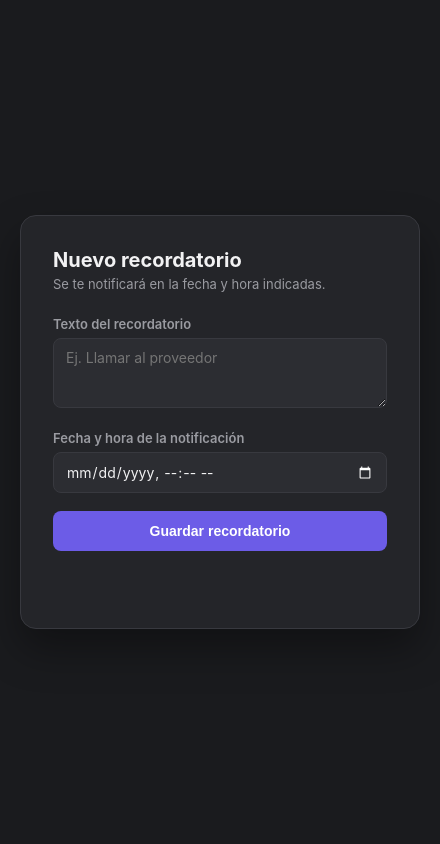
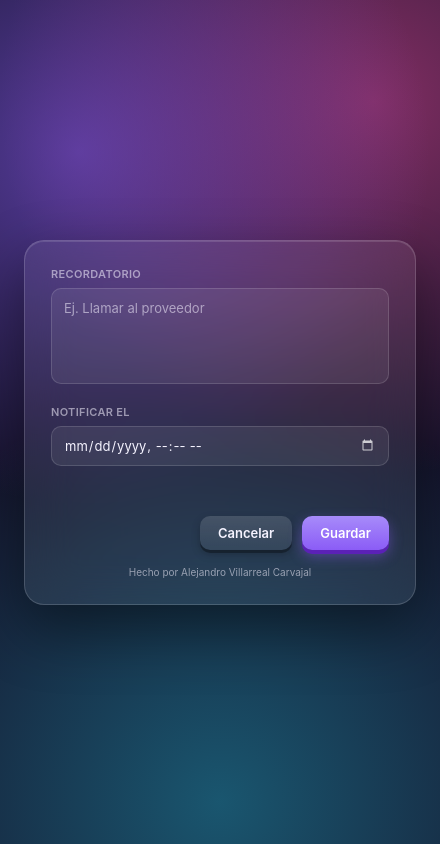
Before and after one commit to alexvilla50911/Remind-Up, an Electron app: page index.html in a window 440 px wide. Drawn offline with Linux system fonts and the light colour scheme; no server answers.

Commit message:
RemindUP v1.1.0

```diff
--- a/index.html
+++ b/index.html
@@ -2,149 +2,32 @@
 <html lang="es">
 <head>
   <meta charset="UTF-8" />
-  <meta http-equiv="Content-Security-Policy" content="default-src 'self'; style-src 'self' 'unsafe-inline'" />
+  <meta http-equiv="Content-Security-Policy" content="default-src 'self'; style-src 'self'" />
   <title>RemindUP</title>
-  <style>
-    :root {
-      --bg: #1a1b1e;
-      --surface: #242529;
-      --surface-alt: #2c2d32;
-      --border: #38393f;
-      --text: #f2f2f3;
-      --text-muted: #9a9ba1;
-      --accent: #6c5ce7;
-      --accent-hover: #7d6ff2;
-      --success: #2ecc71;
-    }
-
-    * {
-      box-sizing: border-box;
-    }
-
-    body {
-      margin: 0;
-      height: 100vh;
-      display: flex;
-      align-items: center;
-      justify-content: center;
-      background: var(--bg);
-      color: var(--text);
-      font-family: -apple-system, BlinkMacSystemFont, 'Segoe UI', sans-serif;
-    }
-
-    .card {
-      width: 100%;
-      max-width: 400px;
-      background: var(--surface);
-      border: 1px solid var(--border);
-      border-radius: 16px;
-      padding: 32px;
-      box-shadow: 0 20px 40px rgba(0, 0, 0, 0.35);
-    }
-
-    h1 {
-      font-size: 20px;
-      margin: 0 0 4px;
-    }
-
-    .subtitle {
-      color: var(--text-muted);
-      font-size: 13px;
-      margin: 0 0 24px;
-    }
-
-    label {
-      display: block;
-      font-size: 13px;
-      font-weight: 600;
-      margin-bottom: 6px;
-      color: var(--text-muted);
-    }
-
-    .field {
-      margin-bottom: 18px;
-    }
-
-    input[type='text'],
-    textarea,
-    input[type='datetime-local'] {
-      width: 100%;
-      background: var(--surface-alt);
-      border: 1px solid var(--border);
-      border-radius: 8px;
-      padding: 10px 12px;
-      color: var(--text);
-      font-size: 14px;
-      font-family: inherit;
-      outline: none;
-      transition: border-color 0.15s ease;
-    }
-
-    textarea {
-      resize: vertical;
-      min-height: 70px;
-    }
-
-    input:focus,
-    textarea:focus {
-      border-color: var(--accent);
-    }
-
-    input[type='datetime-local']::-webkit-calendar-picker-indicator {
-      filter: invert(1);
-      cursor: pointer;
-    }
-
-    button {
-      width: 100%;
-      padding: 12px;
-      border: none;
-      border-radius: 8px;
-      background: var(--accent);
-      color: white;
-      font-size: 14px;
-      font-weight: 600;
-      cursor: pointer;
-      transition: background 0.15s ease;
-    }
-
-    button:hover {
-      background: var(--accent-hover);
-    }
-
-    button:disabled {
-      opacity: 0.6;
-      cursor: not-allowed;
-    }
-
-    .status {
-      margin-top: 14px;
-      font-size: 13px;
-      text-align: center;
-      min-height: 18px;
-      color: var(--success);
-    }
-  </style>
+  <link rel="stylesheet" href="styles.css" />
 </head>
 <body>
   <div class="card">
-    <h1>Nuevo recordatorio</h1>
-    <p class="subtitle">Se te notificará en la fecha y hora indicadas.</p>
-
     <form id="reminder-form">
       <div class="field">
-        <label for="text">Texto del recordatorio</label>
+        <label for="text">Recordatorio</label>
         <textarea id="text" name="text" placeholder="Ej. Llamar al proveedor" required></textarea>
       </div>
 
       <div class="field">
-        <label for="datetime">Fecha y hora de la notificación</label>
+        <label for="datetime">Notificar el</label>
         <input type="datetime-local" id="datetime" name="datetime" required />
       </div>
 
-      <button type="submit" id="save-btn">Guardar recordatorio</button>
       <p class="status" id="status"></p>
+
+      <div class="actions">
+        <button type="button" id="cancel-btn" class="btn btn-plain">Cancelar</button>
+        <button type="submit" id="save-btn" class="btn btn-accent">Guardar</button>
+      </div>
     </form>
+
+    <p class="credit">Hecho por Alejandro Villarreal Carvajal</p>
   </div>
 
   <script src="renderer.js"></script>
--- a/package.json
+++ b/package.json
@@ -8,7 +8,7 @@
     "start": "electron .",
     "package:mac": "electron-packager . RemindUP --platform=darwin --arch=arm64 --overwrite --out=dist --prune=true"
   },
-  "author": "",
+  "author": "Alejandro Villarreal Carvajal",
   "license": "ISC",
   "devDependencies": {
     "@electron/packager": "^20.0.1",
--- a/renderer.js
+++ b/renderer.js
@@ -2,12 +2,15 @@ const form = document.getElementById('reminder-form');
 const textInput = document.getElementById('text');
 const datetimeInput = document.getElementById('datetime');
 const saveBtn = document.getElementById('save-btn');
+const cancelBtn = document.getElementById('cancel-btn');
 const status = document.getElementById('status');
 
-// Cuando el menú "Recordatorios > Nuevo recordatorio" o el atajo Cmd+N
-// disparan la ventana, se enfoca directamente el campo de texto.
 window.remindupAPI.onFocusNewReminder(() => {
   textInput.focus();
+});
+
+cancelBtn.addEventListener('click', () => {
+  window.close();
 });
 
 form.addEventListener('submit', async (event) => {
@@ -19,15 +22,16 @@ form.addEventListener('submit', async (event) => {
   if (!text || !datetime) return;
 
   saveBtn.disabled = true;
+  status.classList.remove('error');
   status.textContent = '';
 
   try {
     await window.remindupAPI.saveReminder({ text, datetime });
 
-    status.textContent = 'Recordatorio guardado ✓';
+    status.textContent = 'Recordatorio guardado';
     form.reset();
   } catch (err) {
-    status.style.color = '#e74c3c';
+    status.classList.add('error');
     status.textContent = 'Ocurrió un error al guardar el recordatorio';
     console.error(err);
   } finally {
--- /dev/null
+++ b/styles.css
@@ -0,0 +1,182 @@
+:root {
+  --violet: #8b5cf6;
+  --pink: #ec4899;
+  --cyan: #22d3ee;
+  --accent: #8b5cf6;
+  --accent-light: #a78bfa;
+  --accent-shadow: #5b21b6;
+  --text: #f5f3ff;
+  --text-secondary: rgba(245, 243, 255, 0.55);
+  --field-bg: rgba(255, 255, 255, 0.07);
+  --field-bg-focus: rgba(255, 255, 255, 0.12);
+  --field-border: rgba(255, 255, 255, 0.14);
+  --success: #34d399;
+  --error: #fb7185;
+}
+
+* {
+  box-sizing: border-box;
+}
+
+html,
+body {
+  margin: 0;
+  height: 100%;
+}
+
+body {
+  background:
+    radial-gradient(circle at 18% 18%, rgba(139, 92, 246, 0.55), transparent 45%),
+    radial-gradient(circle at 85% 12%, rgba(236, 72, 153, 0.5), transparent 45%),
+    radial-gradient(circle at 50% 95%, rgba(34, 211, 238, 0.35), transparent 50%),
+    #15132b;
+  color: var(--text);
+  font-family: -apple-system, BlinkMacSystemFont, 'SF Pro Text', sans-serif;
+  font-size: 13px;
+  -webkit-font-smoothing: antialiased;
+  display: flex;
+  align-items: center;
+  justify-content: center;
+  padding: 24px;
+}
+
+.card {
+  width: 100%;
+  background: rgba(255, 255, 255, 0.07);
+  backdrop-filter: blur(24px);
+  -webkit-backdrop-filter: blur(24px);
+  border: 1px solid rgba(255, 255, 255, 0.16);
+  border-radius: 20px;
+  box-shadow: 0 24px 60px rgba(0, 0, 0, 0.45), inset 0 1px 0 rgba(255, 255, 255, 0.12);
+  padding: 26px;
+}
+
+#reminder-form {
+  display: flex;
+  flex-direction: column;
+}
+
+.field {
+  margin-bottom: 18px;
+}
+
+label {
+  display: block;
+  font-size: 11px;
+  font-weight: 600;
+  letter-spacing: 0.03em;
+  text-transform: uppercase;
+  color: var(--text-secondary);
+  margin-bottom: 7px;
+}
+
+textarea,
+input[type='datetime-local'] {
+  width: 100%;
+  background: var(--field-bg);
+  border: 1px solid var(--field-border);
+  border-radius: 10px;
+  padding: 10px 12px;
+  color: var(--text);
+  font-size: 13px;
+  font-family: inherit;
+  outline: none;
+  transition: border-color 0.12s ease, background 0.12s ease, box-shadow 0.12s ease;
+}
+
+textarea {
+  resize: none;
+  min-height: 96px;
+  line-height: 1.4;
+}
+
+textarea::placeholder {
+  color: var(--text-secondary);
+}
+
+textarea:focus,
+input[type='datetime-local']:focus {
+  border-color: var(--accent-light);
+  background: var(--field-bg-focus);
+  box-shadow: 0 0 0 3px rgba(139, 92, 246, 0.25);
+}
+
+input[type='datetime-local']::-webkit-calendar-picker-indicator {
+  filter: invert(1);
+  opacity: 0.75;
+  cursor: pointer;
+}
+
+.status {
+  font-size: 12px;
+  color: var(--success);
+  margin: 0 0 10px;
+  min-height: 16px;
+}
+
+.status.error {
+  color: var(--error);
+}
+
+.actions {
+  display: flex;
+  justify-content: flex-end;
+  gap: 10px;
+  padding-top: 6px;
+}
+
+.btn {
+  appearance: none;
+  border: none;
+  border-radius: 10px;
+  padding: 9px 18px;
+  font-size: 13px;
+  font-weight: 600;
+  font-family: inherit;
+  cursor: pointer;
+  transform: translateY(0);
+  transition: transform 0.08s ease, box-shadow 0.08s ease, filter 0.12s ease;
+}
+
+.btn-plain {
+  background: linear-gradient(180deg, rgba(255, 255, 255, 0.14), rgba(255, 255, 255, 0.06));
+  color: var(--text);
+  box-shadow: 0 3px 0 rgba(0, 0, 0, 0.3), 0 4px 8px rgba(0, 0, 0, 0.25);
+}
+
+.btn-plain:hover {
+  filter: brightness(1.1);
+}
+
+.btn-plain:active {
+  transform: translateY(3px);
+  box-shadow: 0 0 0 rgba(0, 0, 0, 0.3), 0 1px 3px rgba(0, 0, 0, 0.25);
+}
+
+.btn-accent {
+  background: linear-gradient(180deg, var(--accent-light), var(--accent));
+  color: white;
+  box-shadow: 0 4px 0 var(--accent-shadow), 0 6px 14px rgba(139, 92, 246, 0.45);
+}
+
+.btn-accent:hover {
+  filter: brightness(1.08);
+}
+
+.btn-accent:active {
+  transform: translateY(4px);
+  box-shadow: 0 0 0 var(--accent-shadow), 0 2px 6px rgba(139, 92, 246, 0.4);
+}
+
+.btn:disabled {
+  opacity: 0.5;
+  cursor: not-allowed;
+  transform: none;
+}
+
+.credit {
+  margin: 16px 0 0;
+  font-size: 10px;
+  text-align: center;
+  color: var(--text-secondary);
+}
```
Also changed, not shown: main.js (+5 -22 lines), README.md.
